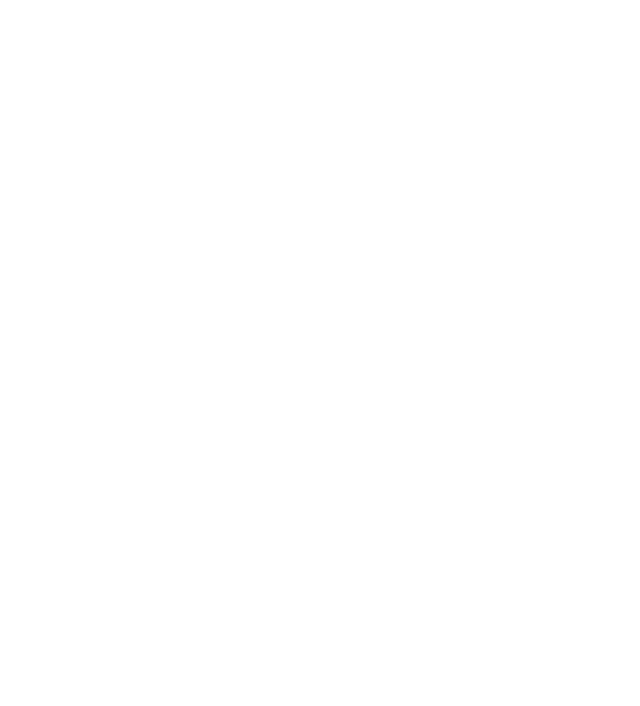
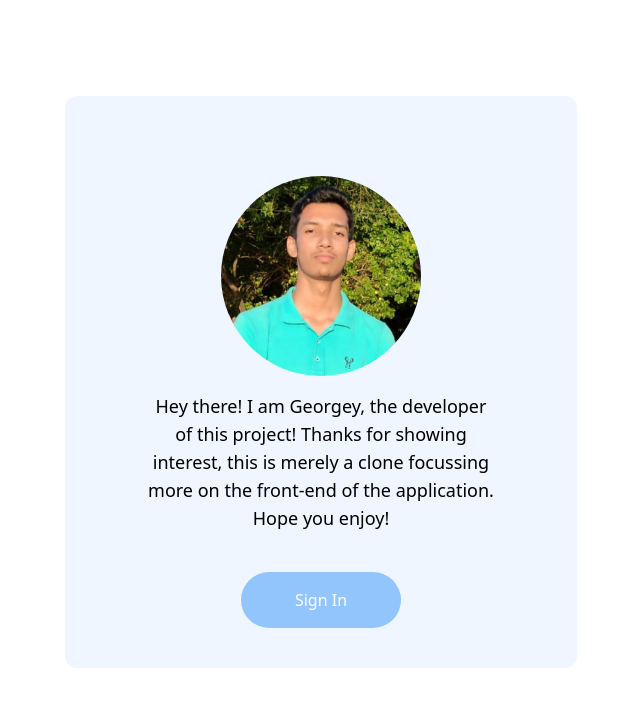
Before and after one commit to GeoBrodas/facebook-clone, a Next.js app: page /signin in a window 1280 px wide. Shown: the top 706 px of the page, without its empty margins (319-959 px from the left). Built offline with nearby package versions, Linux system fonts and the light colour scheme; no server answers.

Commit message:
setup next-auth success

```diff
--- a/components/Header.js
+++ b/components/Header.js
@@ -1,4 +1,6 @@
 import Image from 'next/image';
+
+import { signOut, useSession } from 'next-auth/client';
 
 import {
   BellIcon,
@@ -12,11 +14,15 @@
   FlagIcon,
   PlayIcon,
   SearchIcon,
+  LogoutIcon,
   ShoppingCartIcon,
 } from '@heroicons/react/outline';
 import HeaderIcon from './ui/HeaderIcon';
 
 function Header() {
+  const [session] = useSession();
+  // console.log(session);
+
   return (
     <div className="sticky top-0 z-50 items-center bg-white flex p-2 lg:p-5 shadow-md">
       {/* left */}
@@ -51,9 +57,22 @@
       </div>
 
       {/* right */}
-      <div className="flex items-center sm:space-x-2 justify-end">
-        {/* Profile Pic */}
-        <p className="font-semibold whitespace-nowrap pr-3">Georgey V B</p>
+      <div className="flex items-center space-x-1 sm:space-x-2 justify-end">
+        <Image
+          alt={session.user.name}
+          src={session.user.image}
+          width={35}
+          height={35}
+          layout="fixed"
+        />
+        <p className="font-semibold hidden md:inline-flex whitespace-nowrap pr-3">
+          {session && session.user.name}{' '}
+        </p>
+        <LogoutIcon
+          className="cursor-pointer w-7 h-7 text-gray-700 hover:text-blue-500"
+          onClick={signOut}
+          title="LogOut"
+        />
         <ViewGridIcon className="icon" />
         <ChatIcon className="icon " />
         <BellIcon className="icon" />
--- /dev/null
+++ b/components/SideBar.js
@@ -0,0 +1,5 @@
+function SideBar() {
+  return <div></div>;
+}
+
+export default SideBar;
--- a/pages/index.js
+++ b/pages/index.js
@@ -1,7 +1,9 @@
 import Head from 'next/head';
 import Header from '@/components/Header';
+import { getSession } from 'next-auth/client';
+import SideBar from '@/components/SideBar';
 
-export default function Home() {
+function Home() {
   return (
     <div>
       <Head>
@@ -12,9 +14,32 @@
 
       <main>
         {/* SideBar */}
+        <SideBar />
         {/* Feed */}
         {/* Widgets */}
       </main>
     </div>
   );
 }
+
+export async function getServerSideProps(context) {
+  const session = await getSession({ req: context.req });
+  // checks for the incoming request and sees whether a session token is available or not and accordingly takes action
+
+  if (!session) {
+    return {
+      redirect: {
+        destination: '/signin',
+        permanent: false, // if we want to permanently redirect to auth page or not ?
+      },
+    };
+  }
+
+  return {
+    props: {
+      session,
+    },
+  };
+}
+
+export default Home;
--- a/pages/signin.js
+++ b/pages/signin.js
@@ -1,7 +1,58 @@
-import { signIn } from 'next-auth/client';
+import { signIn, getSession } from 'next-auth/client';
+
+import Image from 'next/image';
 
 function Auth() {
-  return <div></div>;
+  return (
+    <div className="grid place-items-center mt-20">
+      <div className="max-w-lg m-4 bg-blue-50 rounded-xl p-10 grid place-items-center">
+        <div className="grid place-items-center justify-center p-10 items-center">
+          <Image
+            layout="fixed"
+            className="rounded-full"
+            alt="Georgey V B"
+            placeholder="blur"
+            blurDataURL="LPEqNcOu4.tQ*KQ.Y4nOD3o{^4o}"
+            src="/images/new.jpg"
+            width={200}
+            height={200}
+          />
+          <p className="mt-4 text-lg text-center">
+            Hey there! I am Georgey, the developer of this project! Thanks for
+            showing interest, this is merely a clone focussing more on the
+            front-end of the application. Hope you enjoy!
+          </p>
+        </div>
+
+        <button
+          onClick={signIn}
+          className="p-4 hover:bg-blue-500 select-none text-white md:animation bg-blue-300 rounded-full w-40 active:dis"
+        >
+          Sign In
+        </button>
+      </div>
+    </div>
+  );
+}
+
+export async function getServerSideProps(context) {
+  const session = await getSession({ req: context.req });
+  // checks for the incoming request and sees whether a session token is available or not and accordingly takes action
+
+  if (session) {
+    return {
+      redirect: {
+        destination: '/',
+        permanent: false, // if we want to permanently redirect to auth page or not ?
+      },
+    };
+  }
+
+  return {
+    props: {
+      session,
+    },
+  };
 }
 
 export default Auth;
--- a/styles/globals.css
+++ b/styles/globals.css
@@ -6,4 +6,8 @@
   .icon {
     @apply hidden xl:inline-flex h-10 w-10 p-2 bg-gray-200 rounded-full hover:bg-gray-300 text-gray-700 cursor-pointer hover:text-blue-700;
   }
+
+  .animation {
+    @apply hover:scale-105 transition duration-100 transform ease-in-out;
+  }
 }
```
Also changed, not shown: public/images/new.jpg (added).
